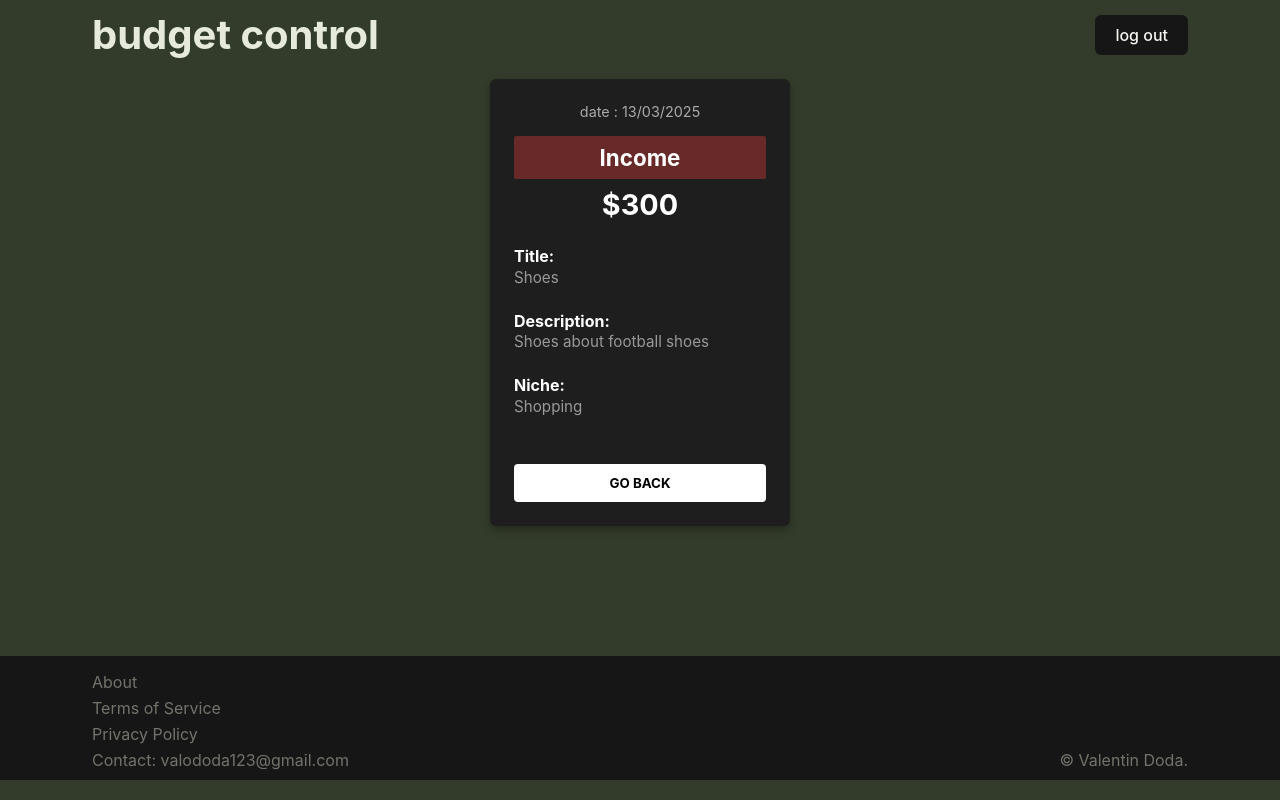
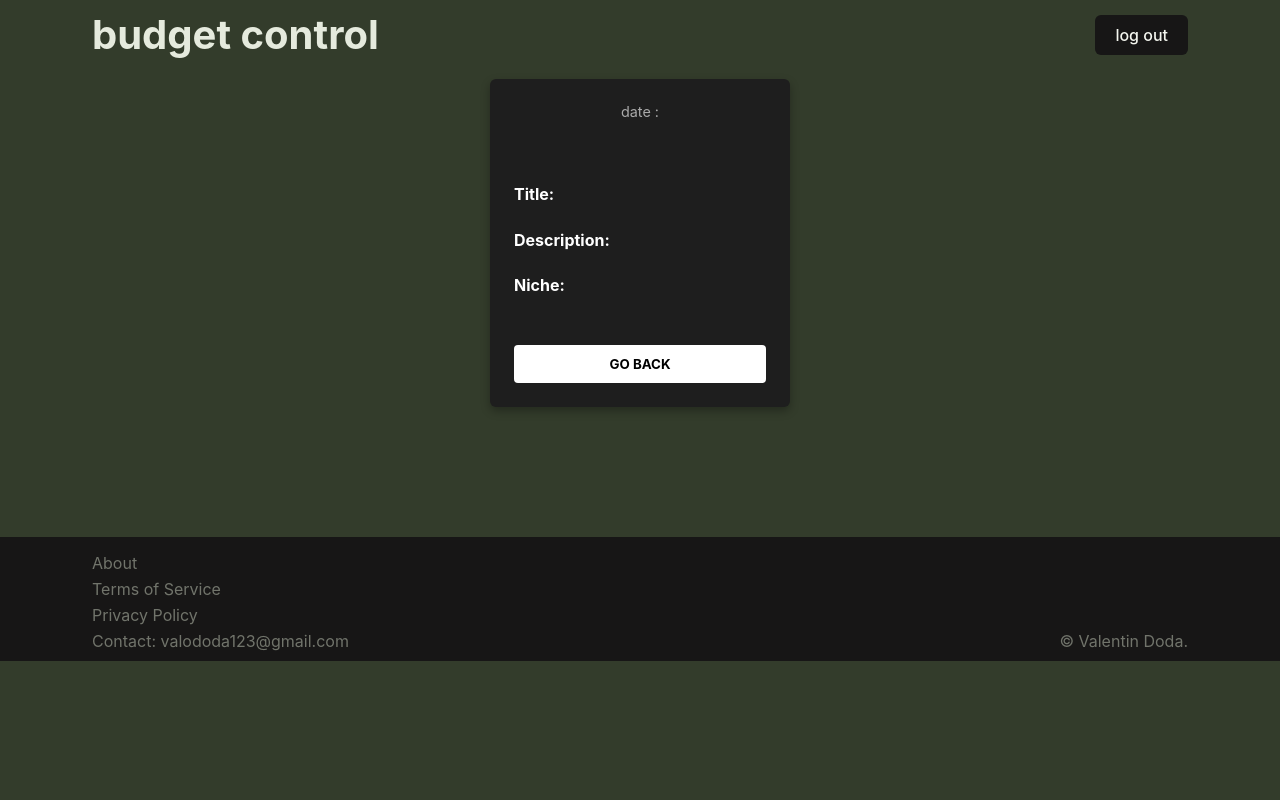
Before and after one commit to valentinoDoda/budget-app, a Vue app: page /user/moves/1 in a window 1280 px wide. Built offline with nearby package versions, Linux system fonts and the light colour scheme.

Commit message:
Add details feuture to movements

```diff
--- a/src/components/MoveDetails.vue
+++ b/src/components/MoveDetails.vue
@@ -1,23 +1,23 @@
 <template>
   <base-section>
     <div class="card">
-      <div class="date">date : 13/03/2025</div>
-      <div class="type expense">Income</div>
-      <div class="amount">$300</div>
+      <div class="date">date : {{ itemData.date }}</div>
+      <div :class="'type ' + itemData.type">{{ itemData.type }}</div>
+      <div class="amount">{{ itemData.value }}</div>
 
       <div class="field">
         <div class="field-title">Title:</div>
-        <div class="field-value">Shoes</div>
+        <div class="field-value">{{ itemData.title }}</div>
       </div>
 
       <div class="field">
         <div class="field-title">Description:</div>
-        <div class="field-value">Shoes about football shoes</div>
+        <div class="field-value">{{ itemData.description }}</div>
       </div>
 
       <div class="field">
         <div class="field-title">Niche:</div>
-        <div class="field-value">Shopping</div>
+        <div class="field-value">{{ itemData.niche }}</div>
       </div>
       <button @click="goBack" class="go-back">GO BACK</button>
     </div>
@@ -26,6 +26,12 @@
 
 <script>
 export default {
+  props: ["detail"],
+  computed: {
+    itemData() {
+      return this.$store.getters.getDetails;
+    },
+  },
   methods: {
     goBack() {
       this.$router.back();
--- a/src/components/MoveElement.vue
+++ b/src/components/MoveElement.vue
@@ -9,7 +9,7 @@
       </div>
       <div class="move_value">{{ valueFormat }}</div>
       <div class="move_date">{{ dateFormat }}</div>
-      <button>view more</button>
+      <button @click="viewDetails">view more</button>
     </div>
   </li>
 </template>
@@ -43,13 +43,25 @@ export default {
   },
   methods: {
     viewDetails() {
-      this.$router.push({ name: "MoveDetail", params: { detail: "2" } });
+      const details = {
+        title: this.movementItem.title,
+        description: this.movementItem.description,
+        type: this.movementItem.type,
+        niche: this.movementItem.niche,
+        date: this.dateFormat,
+        value: this.valueFormat,
+      };
+
+      this.$store.commit("setMovementDetails", details);
+      this.$router.push({
+        name: "MoveDetail",
+        params: { detail: this.movementItem.date },
+      });
     },
   },
 };
 </script>
 <style scoped>
-
 li {
   margin-top: 23px;
 }
--- a/src/router/routes.js
+++ b/src/router/routes.js
@@ -28,7 +28,7 @@ const routes = [
     ],
   },
   { path: "/user/add", name: "UserAdd", component: UserAdd },
-  { path: "/user/moves/:detail", name: "MoveDetail", component: MoveDetails },
+  { path: "/user/moves/:detail", name: "MoveDetail", component: MoveDetails , props: true},
   { path: "/:notFound(.*)", redirect: { name: "Hero" } },
 ];
 
--- a/src/store/movements/index.js
+++ b/src/store/movements/index.js
@@ -1,12 +1,16 @@
 export default {
   state() {
     return {
+      movementDetails: "",
       movements: [],
       isFetching: false,
     };
   },
 
   mutations: {
+    setMovementDetails(state, payload) {
+      state.movementDetails = payload;
+    },
     resetFetching(state) {
       state.isFetching = false;
     },
@@ -21,15 +25,18 @@ export default {
     },
   },
   getters: {
+    getDetails(state) {
+      return state.movementDetails;
+    },
     getMoves(state) {
       return state.movements;
     },
-    getIncomes(_, getters){
-      return getters.getMoves.filter(move => move.type == "income")
+    getIncomes(_, getters) {
+      return getters.getMoves.filter((move) => move.type == "income");
     },
-    getExpenses(_, getters){
-      return getters.getMoves.filter(move => move.type == "expense")
-    }
+    getExpenses(_, getters) {
+      return getters.getMoves.filter((move) => move.type == "expense");
+    },
   },
   actions: {
     async addMovements(context, move) {
```
